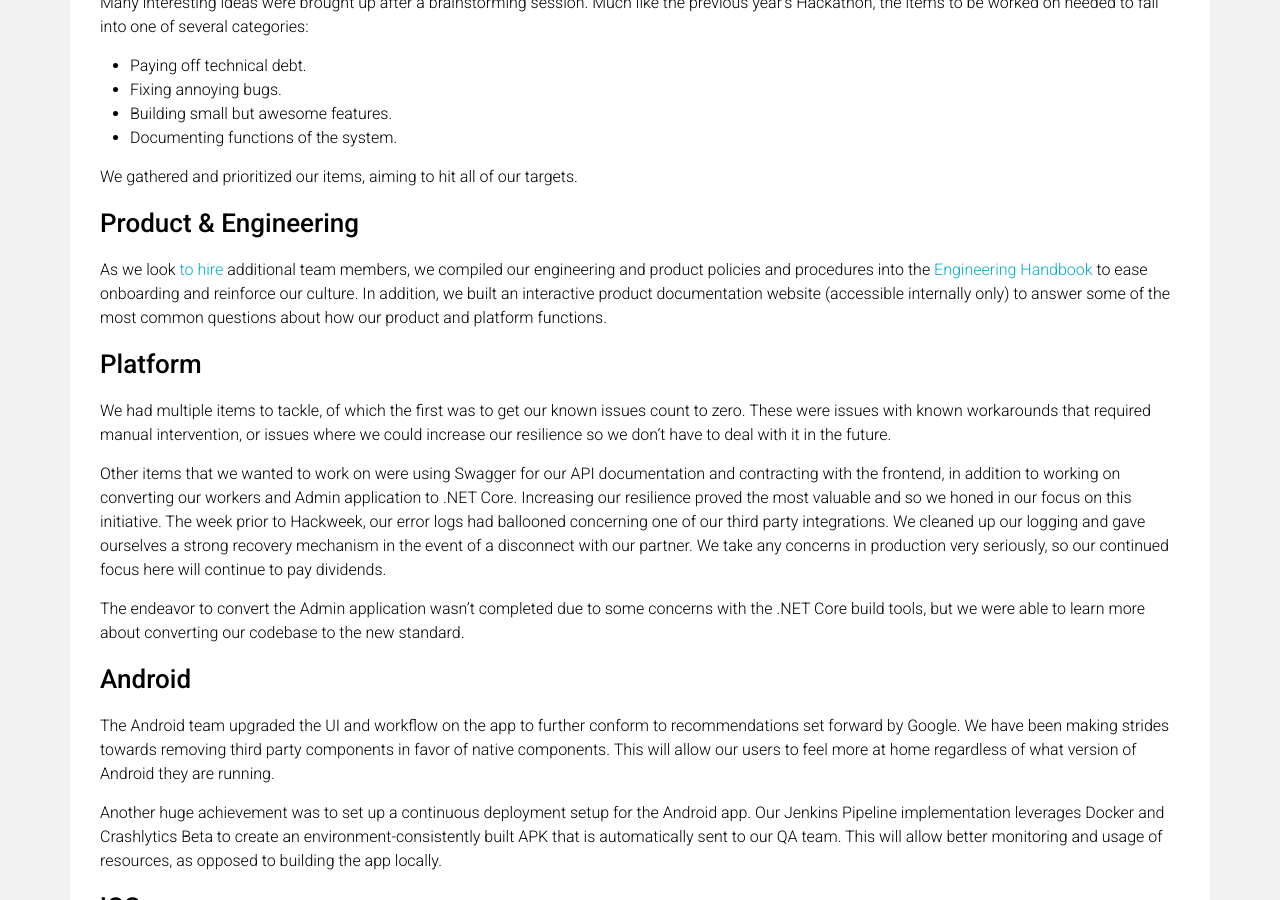
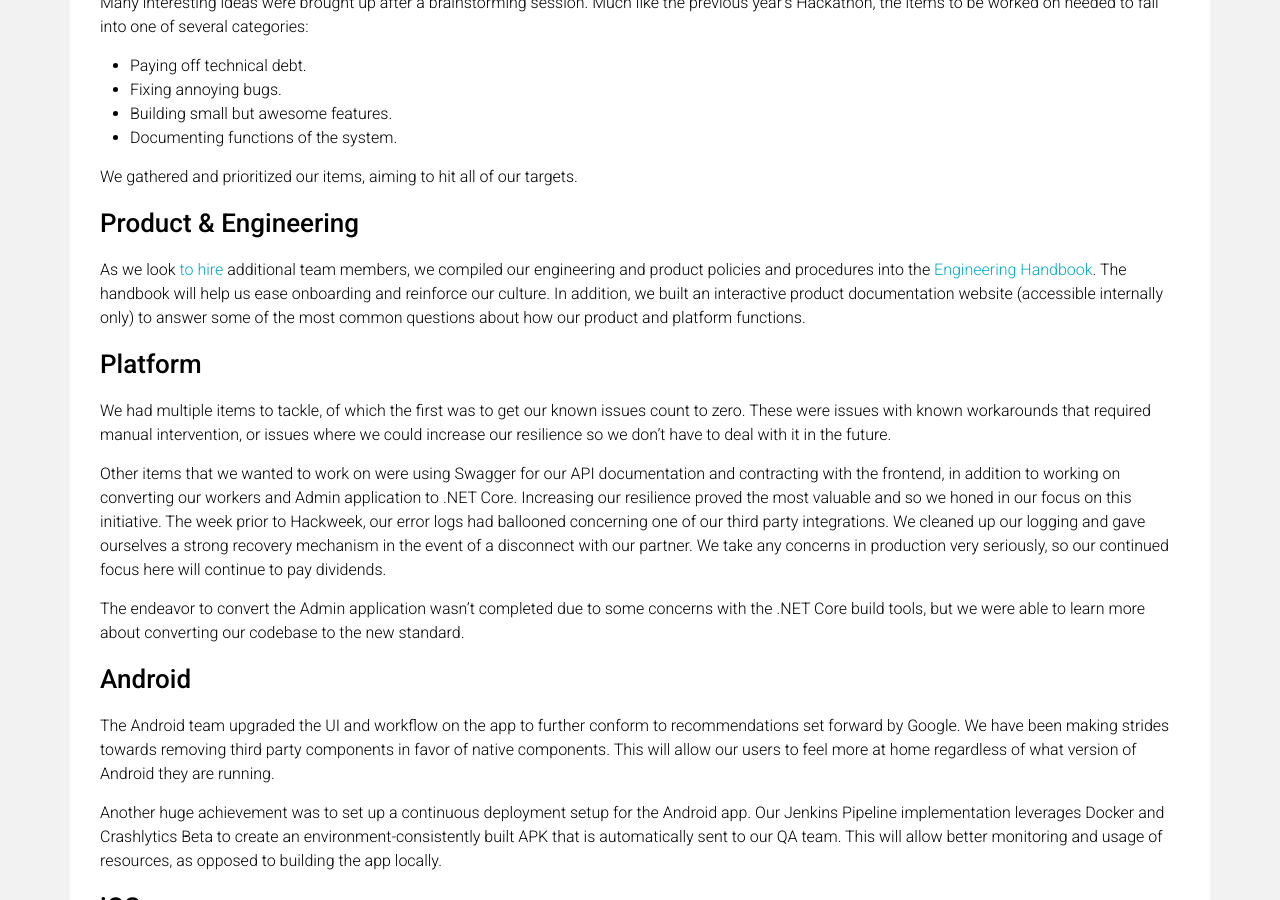
Before and after one commit to omar/gopangea.github.io, a Jekyll site: the page built from _posts/2017-01-09-hackweek-2016.md, in a window 1280 px wide and 900 px high, scrolled down 1214 px. Built offline with Jekyll 4.4.1, drawn with Linux system fonts in a browser that asks for light colours; nearby versions of some CDN libraries.

Commit message:
Copy updates

```diff
--- a/_layouts/base.html
+++ b/_layouts/base.html
@@ -27,6 +27,8 @@
           {% assign url = page.url | remove:'.html' %}
           {% for link in layout.top_nav %}
             {% if url == '/' and link.prefix == '/' %}
+            <li class="current">
+            {% elsif link.text == 'Blog' and url contains '/20' %}
             <li class="current">
             {% elsif link.prefix != '/' and url contains link.prefix %}
             <li class="current">
--- a/_posts/2017-01-09-hackweek-2016.md
+++ b/_posts/2017-01-09-hackweek-2016.md
@@ -29,7 +29,7 @@
 
 ### Product & Engineering
 
-As we look [to hire](/join) additional team members, we compiled our engineering and product policies and procedures into the [Engineering Handbook](/handbook/overview/index) to ease onboarding and reinforce our culture. In addition, we built an interactive product documentation website (accessible internally only) to answer some of the most common questions about how our product and platform functions.
+As we look [to hire](/join) additional team members, we compiled our engineering and product policies and procedures into the [Engineering Handbook](/handbook/overview/index). The handbook will help us ease onboarding and reinforce our culture. In addition, we built an interactive product documentation website (accessible internally only) to answer some of the most common questions about how our product and platform functions.
 
 ### Platform
 We had multiple items to tackle, of which the first was to get our known issues count to zero. These were issues with known workarounds that required manual intervention, or issues where we could increase our resilience so we don't have to deal with it in the future.
```
Also changed, not shown: stack.md (+1 -1 lines).
